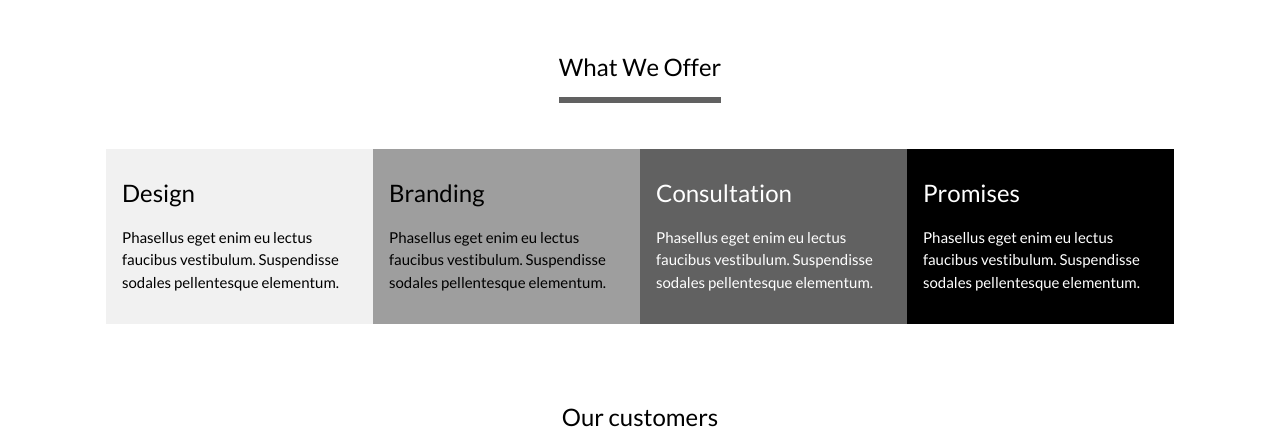
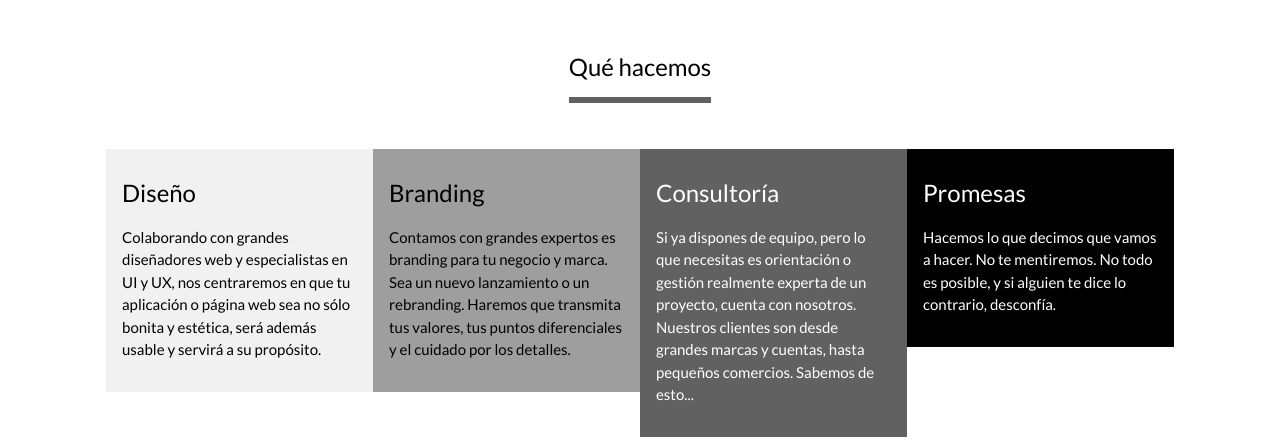
Before and after one commit to aKuaMedia/akuamedia.github.io, a plain HTML site: page index.html in a window 1280 px wide. Shown: the part 418-858 px from the top of the page. Drawn offline with Linux system fonts and the light colour scheme.

Commit message:
Cabecera - 02 Qué hacemos - 01

```diff
--- a/index.html
+++ b/index.html
@@ -79,26 +79,26 @@
   <!-- Grid -->
   <div class="w3-row w3-container">
     <div class="w3-center w3-padding-64">
-      <span class="w3-xlarge w3-bottombar w3-border-dark-grey w3-padding-16">What We Offer</span>
+      <span class="w3-xlarge w3-bottombar w3-border-dark-grey w3-padding-16">Qué hacemos</span>
     </div>
     <div class="w3-col l3 m6 w3-light-grey w3-container w3-padding-16">
-      <h3>Design</h3>
-      <p>Phasellus eget enim eu lectus faucibus vestibulum. Suspendisse sodales pellentesque elementum.</p>
+      <h3>Diseño</h3>
+      <p>Colaborando con grandes diseñadores web y especialistas en UI y UX, nos centraremos en que tu aplicación o página web sea no sólo bonita y estética, será además usable y servirá a su propósito.</p>
     </div>
 
     <div class="w3-col l3 m6 w3-grey w3-container w3-padding-16">
       <h3>Branding</h3>
-      <p>Phasellus eget enim eu lectus faucibus vestibulum. Suspendisse sodales pellentesque elementum.</p>
+      <p>Contamos con grandes expertos es branding para tu negocio y marca. Sea un nuevo lanzamiento o un rebranding. Haremos que transmita tus valores, tus puntos diferenciales y el cuidado por los detalles.</p>
     </div>
 
     <div class="w3-col l3 m6 w3-dark-grey w3-container w3-padding-16">
-      <h3>Consultation</h3>
-      <p>Phasellus eget enim eu lectus faucibus vestibulum. Suspendisse sodales pellentesque elementum.</p>
+      <h3>Consultoría</h3>
+      <p>Si ya dispones de equipo, pero lo que necesitas es orientación o gestión realmente experta de un proyecto, cuenta con nosotros. Nuestros clientes son desde grandes marcas y cuentas, hasta pequeños comercios. Sabemos de esto...</p>
     </div>
 
     <div class="w3-col l3 m6 w3-black w3-container w3-padding-16">
-      <h3>Promises</h3>
-      <p>Phasellus eget enim eu lectus faucibus vestibulum. Suspendisse sodales pellentesque elementum.</p>
+      <h3>Promesas</h3>
+      <p>Hacemos lo que decimos que vamos a hacer. No te mentiremos. No todo es posible, y si alguien te dice lo contrario, desconfía.</p>
     </div>
   </div>
 
```
Also changed, not shown: css/w3.css.
